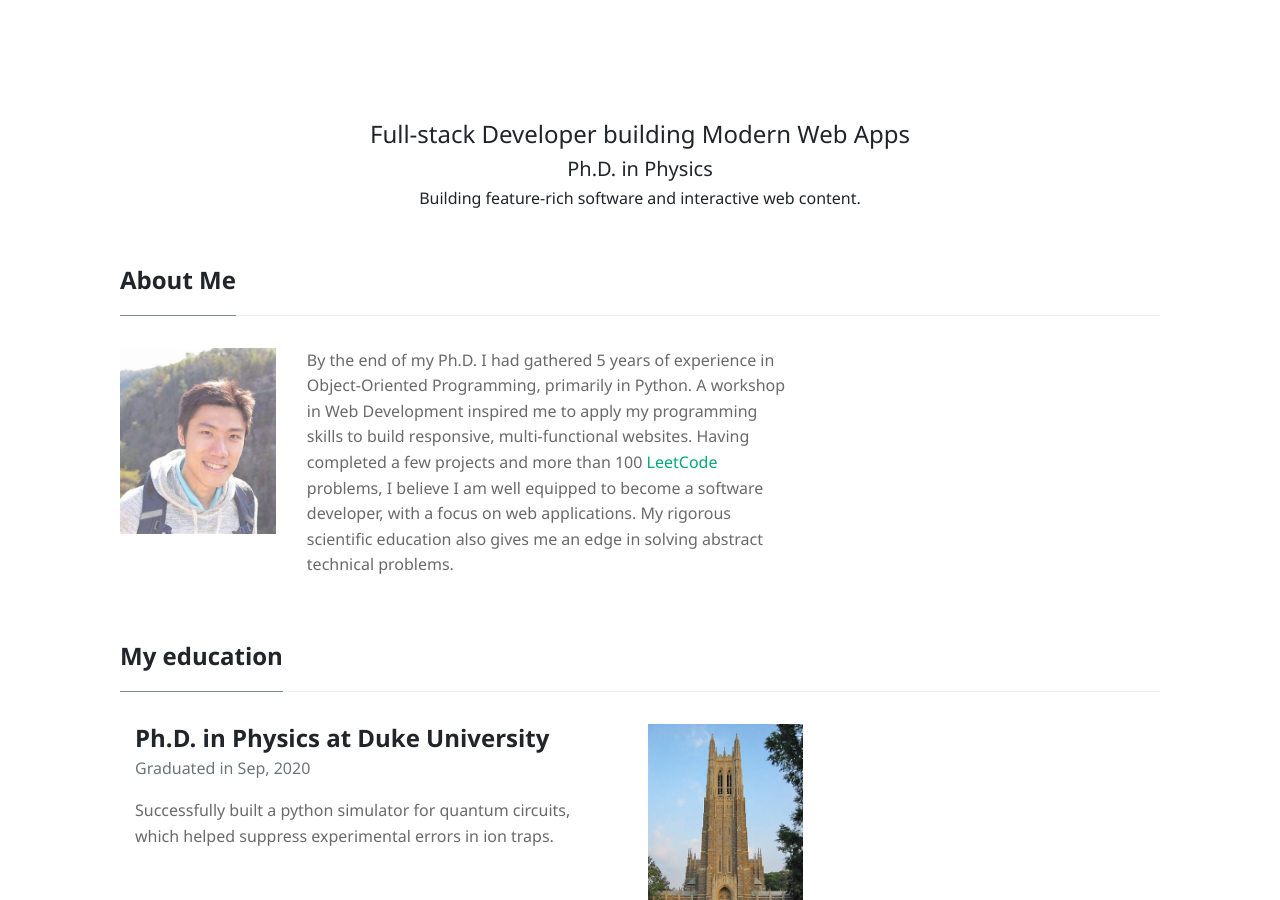
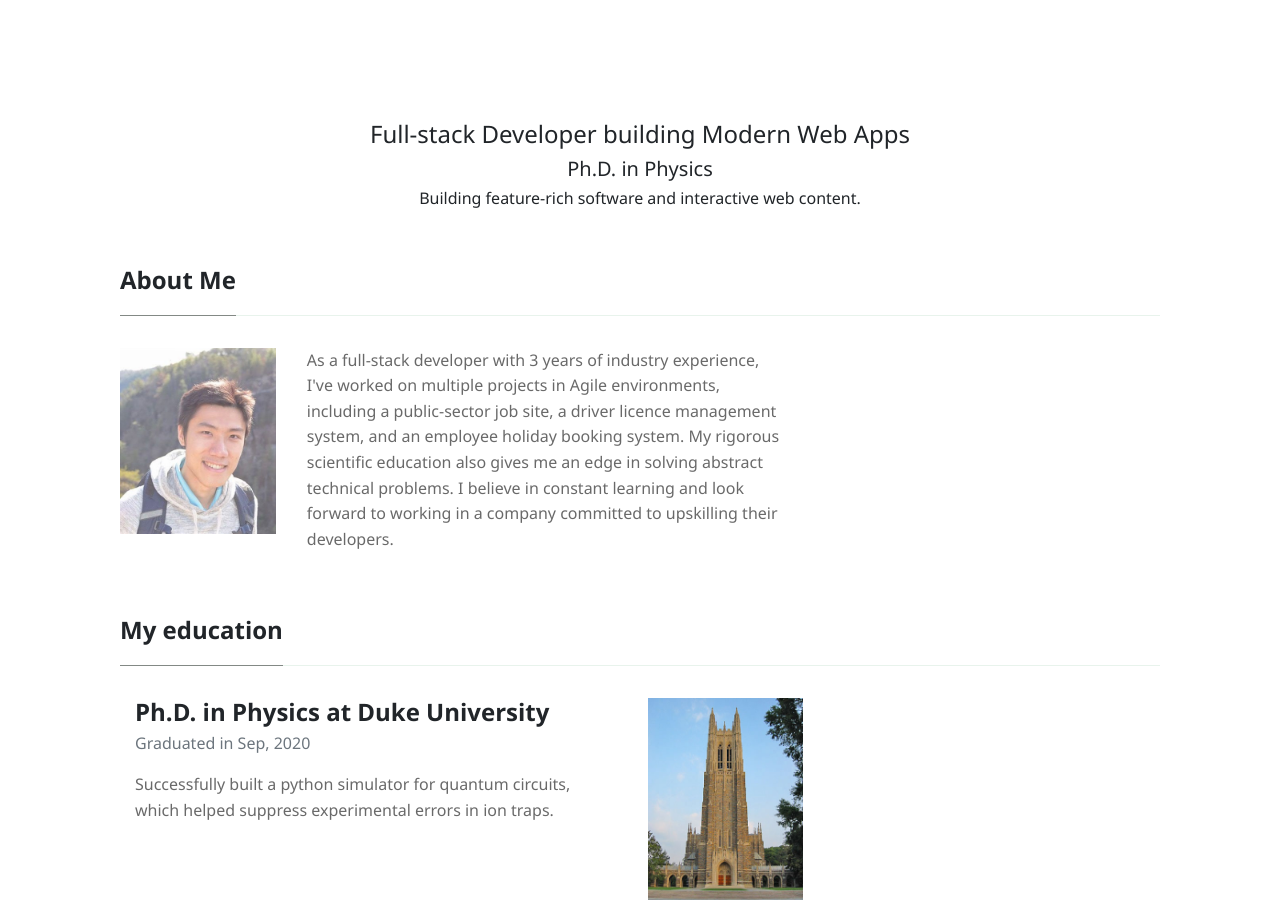
Before and after one commit to james-leung/james-leung.github.io, a Jekyll site: the page built from _pages/about.html, in a window 1280 px wide and 900 px high. Built offline with Jekyll 4.4.1, drawn with Linux system fonts in a browser that asks for light colours; nearby versions of some CDN libraries.

Commit message:
Update author info

```diff
--- a/_data/author_info.yml
+++ b/_data/author_info.yml
@@ -4,6 +4,6 @@ avatar: /assets/images/avatar1.jpg
 bio: "Hi, I am James, the author of this portfolio."
 email: jlfly12@gmail.com
 facebook:
-twitter: https://twitter.com/PhDCoder
+twitter:
 
-about: By the end of my Ph.D. I had gathered 5 years of experience in Object-Oriented Programming, primarily in Python. A workshop in Web Development inspired me to apply my programming skills to build responsive, multi-functional websites. Having completed a few projects and more than 100 <a target="_blank" href="https://leetcode.com/james-leung/">LeetCode</a>  problems, I believe I am well equipped to become a software developer, with a focus on web applications. My rigorous scientific education also gives me an edge in solving abstract technical problems.
+about: As a full-stack developer with 3 years of industry experience, I've worked on multiple projects in Agile environments, including a public-sector job site, a driver licence management system, and an employee holiday booking system. My rigorous scientific education also gives me an edge in solving abstract technical problems. I believe in constant learning and look forward to working in a company committed to upskilling their developers.
--- a/_data/projects.yml
+++ b/_data/projects.yml
@@ -2,16 +2,13 @@
   techs: Angular, .Net Core, SQL Server
   description: A single-page app where customers can view a fast food restaurant menu and order food from online. Interactive UI for users to customise their burgers along with re-ordering functionality. Equipped with secure social login.
   image: burgler.jpg
-  url: http://burgler.azurewebsites.net/
 
 - name: TravelBug (Blog website)
   techs: Angular, .Net Core, SQL Server
   description: A full-fledged blog website where travellers can share their adventures with their followers. Blog photos are hosted on Imgur.
   image: travelbug-bg.jpg
-  url: https://travel-bug.azurewebsites.net
 
 - name: Profile Search Engine
   techs: React
   description: A mock search engine website based on Random User API. The user can filter preloaded profiles instantly based on their first and last names.
   image: profile-search.jpg
-  url: https://profile-search.azurewebsites.net
--- a/_pages/projects.html
+++ b/_pages/projects.html
@@ -20,10 +20,8 @@ permalink: "/projects"
             />
           </div>
           <div class="col-md-9">
-            <a href="{{ project.url }}">
-              <h4 class="text-dark mb-0">{{ project.name }}</h4>
-              <div class="excerpt">{{ project.description }}</div>
-            </a>
+            <h4 class="text-dark mb-0">{{ project.name }}</h4>
+            <div class="excerpt">{{ project.description }}</div>
             <div class="icon-block mt-3 d-flex justify-content-between"></div>
           </div>
         </div>
```
Also changed, not shown: assets/images/ms-gate.jpg (deleted), assets/images/qrsim.jpg (deleted).
